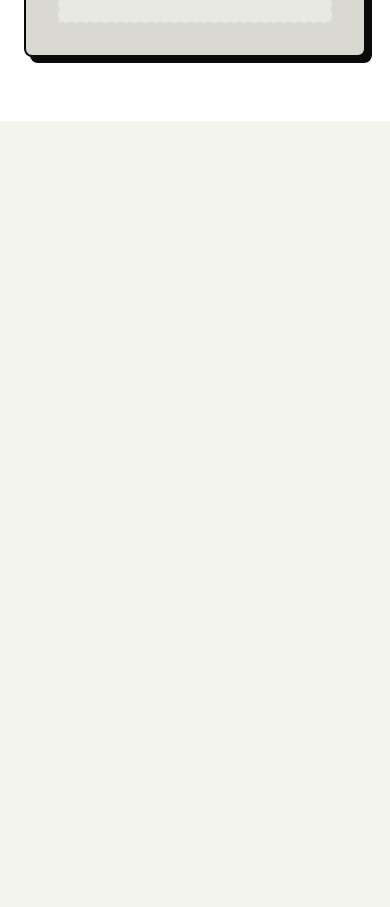
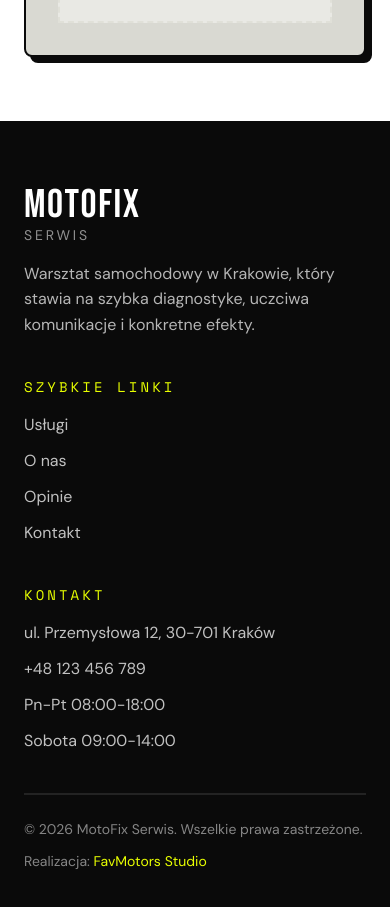
Before and after one commit to adminfavmotors/serwis_01, a Next.js app: page / in a window 390 px wide. Shown: the part 9700-10607 px from the top of the page. Before the commit the page ends 9821 px from the top, so only its background shows below. Built offline with nearby package versions, Linux system fonts and the light colour scheme.

Commit message:
feat: Footer

```diff
--- a/app/page.tsx
+++ b/app/page.tsx
@@ -1,4 +1,5 @@
 import { ContactForm } from "@/components/sections/ContactForm";
+import { Footer } from "@/components/sections/Footer";
 import { Hero } from "@/components/sections/Hero";
 import { HowItWorks } from "@/components/sections/HowItWorks";
 import { Navbar } from "@/components/sections/Navbar";
@@ -18,6 +19,7 @@ export default function Home() {
         <Testimonials />
         <ContactForm />
       </main>
+      <Footer />
     </>
   );
 }
--- /dev/null
+++ b/components/sections/Footer.tsx
@@ -0,0 +1,71 @@
+import Link from "next/link";
+
+const quickLinks = [
+  { href: "#uslugi", label: "Usługi" },
+  { href: "#o-nas", label: "O nas" },
+  { href: "#opinie", label: "Opinie" },
+  { href: "#kontakt", label: "Kontakt" },
+];
+
+export function Footer() {
+  return (
+    <footer className="bg-dark text-white">
+      <div className="container py-16">
+        <div className="grid gap-10 border-b-2 border-white/10 pb-10 md:grid-cols-2 xl:grid-cols-3">
+          <div className="space-y-4">
+            <div className="leading-none">
+              <p className="font-display text-[40px] uppercase tracking-[0.04em]">
+                MOTOFIX
+              </p>
+              <p className="font-body text-sm uppercase tracking-[0.2em] text-white/55">
+                SERWIS
+              </p>
+            </div>
+            <p className="max-w-sm text-body text-white/70">
+              Warsztat samochodowy w Krakowie, który stawia na szybka
+              diagnostyke, uczciwa komunikacje i konkretne efekty.
+            </p>
+          </div>
+
+          <div className="space-y-4">
+            <p className="font-mono text-sm uppercase tracking-[0.22em] text-accent">
+              Szybkie linki
+            </p>
+            <nav className="grid gap-3">
+              {quickLinks.map((link) => (
+                <Link
+                  key={link.href}
+                  href={link.href}
+                  className="text-base text-white/75 transition-colors hover:text-accent"
+                >
+                  {link.label}
+                </Link>
+              ))}
+            </nav>
+          </div>
+
+          <div className="space-y-4">
+            <p className="font-mono text-sm uppercase tracking-[0.22em] text-accent">
+              Kontakt
+            </p>
+            <div className="grid gap-3 text-base text-white/75">
+              <p>ul. Przemysłowa 12, 30-701 Kraków</p>
+              <a href="tel:+48123456789" className="transition-colors hover:text-accent">
+                +48 123 456 789
+              </a>
+              <p>Pn-Pt 08:00-18:00</p>
+              <p>Sobota 09:00-14:00</p>
+            </div>
+          </div>
+        </div>
+
+        <div className="flex flex-col gap-3 pt-6 text-sm text-white/50 md:flex-row md:items-center md:justify-between">
+          <p>© 2026 MotoFix Serwis. Wszelkie prawa zastrzeżone.</p>
+          <p>
+            Realizacja: <span className="text-accent">FavMotors Studio</span>
+          </p>
+        </div>
+      </div>
+    </footer>
+  );
+}
```
